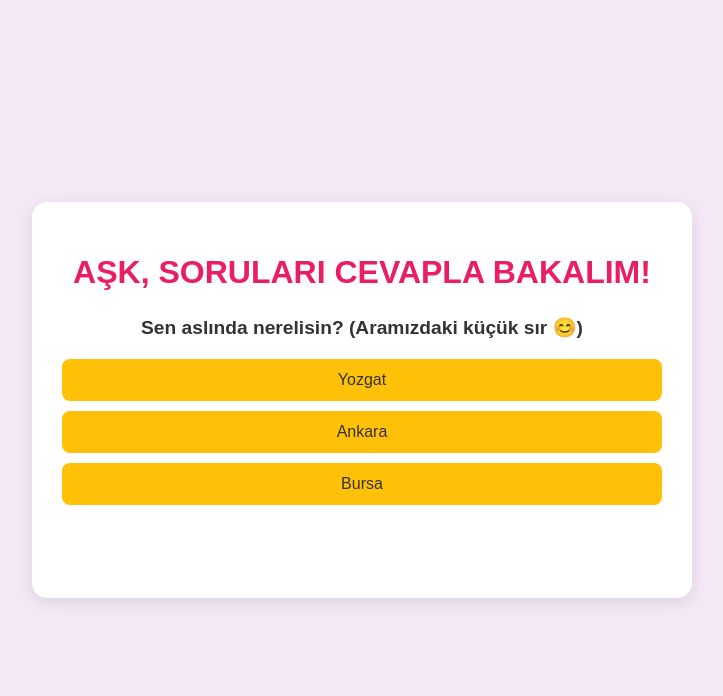
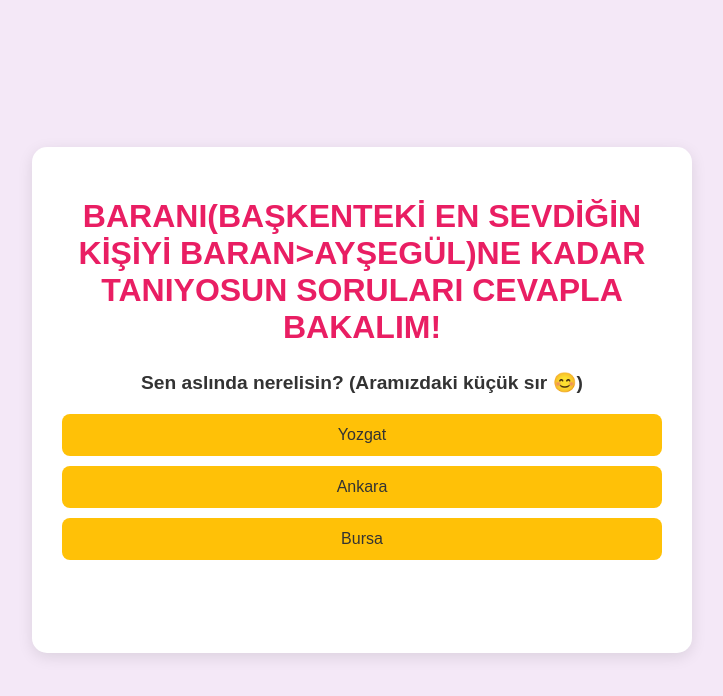
Before and after one commit to barangulyanar2239/sevgilime-quiz, a plain HTML site: page index.html in a window 1280 px wide. Shown: the whole page, without its empty margins (278-1001 px from the left). Drawn offline with Linux system fonts and the light colour scheme.

Commit message:
index.html

```diff
--- a/index.html
+++ b/index.html
@@ -9,7 +9,7 @@
 <body>
 
     <div class="container">
-        <h1>AŞK, SORULARI CEVAPLA BAKALIM!</h1>
+        <h1>BARANI(BAŞKENTEKİ EN SEVDİĞİN KİŞİYİ BARAN>AYŞEGÜL)NE KADAR TANIYOSUN SORULARI CEVAPLA BAKALIM!</h1>
         <div id="quiz-box">
             <p id="question">Soru metni yükleniyor...</p>
 
```
